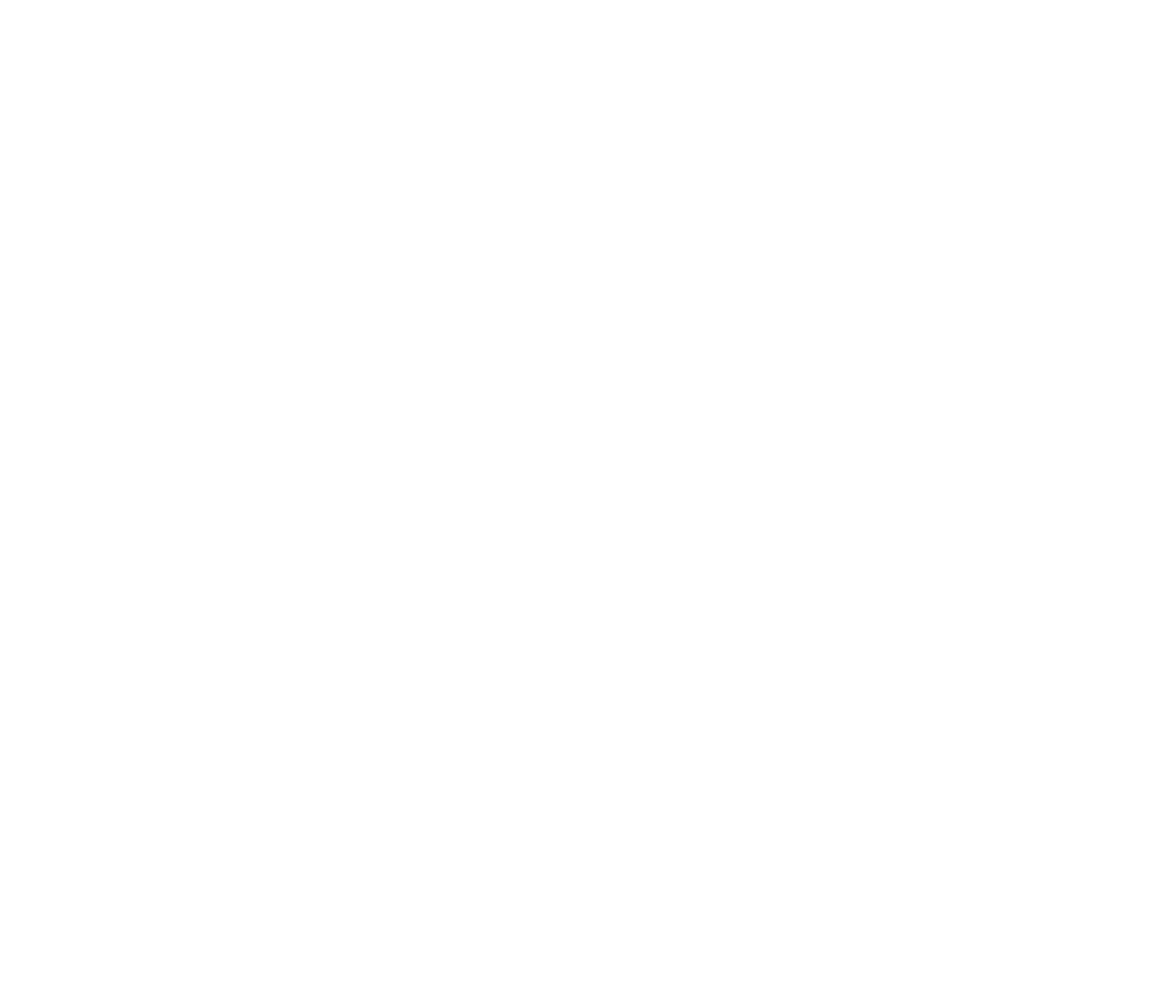
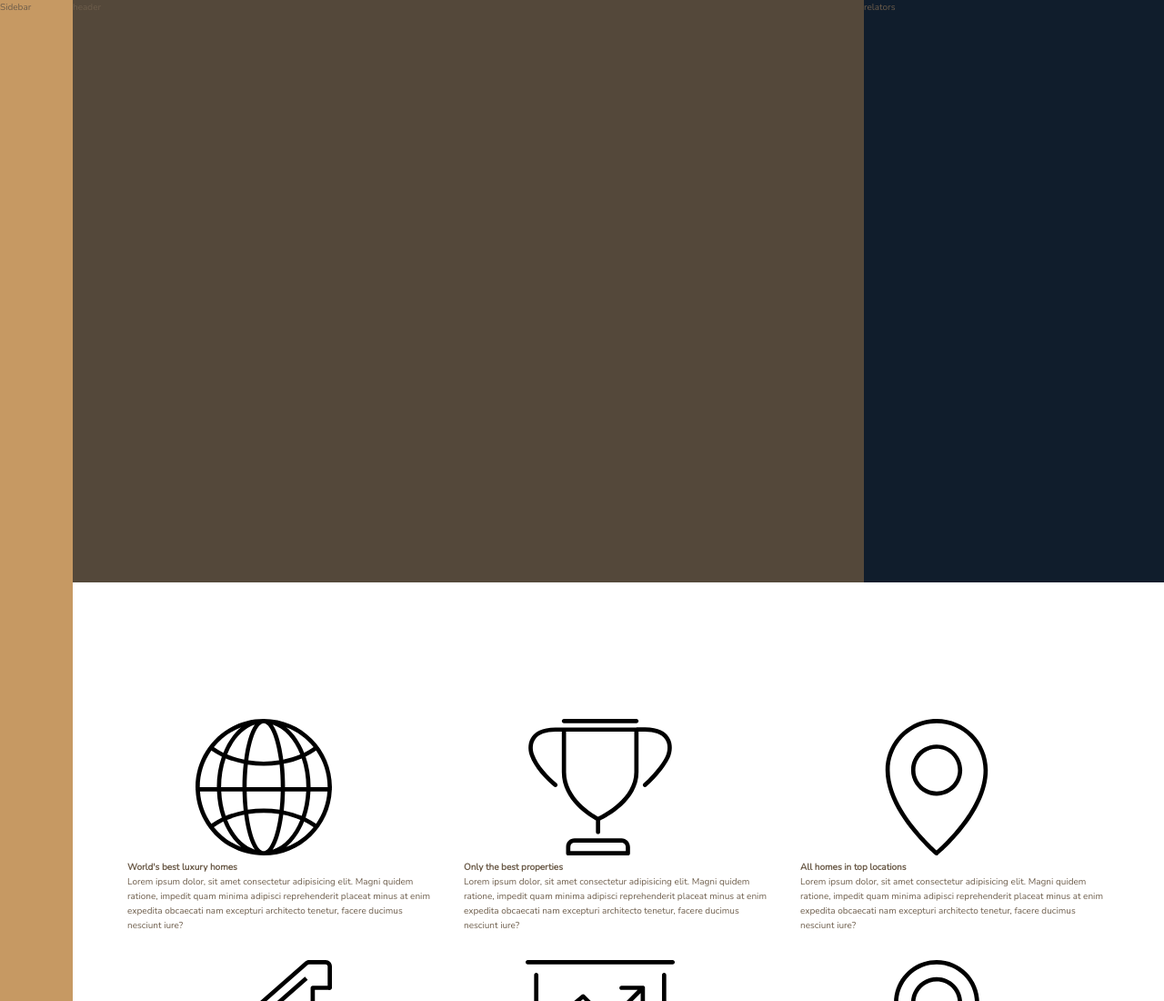
Before and after one commit to vinsonxavier12/nexter, a website: page index.html in a window 1280 px wide. Shown: the top 1100 px of the page at 91% size. Before the commit the page ends 800 px from the top, so only its background shows below. Drawn offline with nearby package versions, Linux system fonts and the light colour scheme; files that its build step writes are made by us from their sources.

Commit message:
Completed container grid layout and progressing to each sections

```diff
--- a/index.html
+++ b/index.html
@@ -1,17 +1,106 @@
 <!DOCTYPE html>
 <html lang="en">
-    <head>
-        <meta charset="UTF-8">
-        <meta name="viewport" content="width=device-width, initial-scale=1.0">
-        <meta http-equiv="X-UA-Compatible" content="ie=edge">
+  <head>
+    <meta charset="UTF-8" />
+    <meta name="viewport" content="width=device-width, initial-scale=1.0" />
+    <meta http-equiv="X-UA-Compatible" content="ie=edge" />
+    <link
+      href="https://fonts.googleapis.com/css?family=Josefin+Sans:300,400,400i|Nunito:300,300i"
+      rel="stylesheet" />
+    <link rel="stylesheet" href="css/style.css" />
+    <link rel="shortcut icon" type="image/png" href="img/favicon.png" />
+    <title>Nexter &mdash; Dev</title>
+  </head>
 
-        <link href="https://fonts.googleapis.com/css?family=Josefin+Sans:300,400,400i|Nunito:300,300i" rel="stylesheet">
-        <link rel="stylesheet" href="css/style.css">
-        <link rel="shortcut icon" type="image/png" href="img/favicon.png">
+  <body class="container">
+    <div class="sidebar">Sidebar</div>
+    <header class="header">header</header>
+    <div class="relators">relators</div>
 
-        <title>nexter &mdash; your home, your freedom</title>
-    </head>
-    <body class="container">
+    <section class="features">
+      <div class="feature">
+        <svg class="feature__icon">
+          <use xlink:href="img/sprite.svg#icon-global"></use>
+        </svg>
+        <h4 class="heading-4">World's best luxury homes</h4>
+        <p class="feature__text">
+          Lorem ipsum dolor, sit amet consectetur adipisicing elit. Magni quidem
+          ratione, impedit quam minima adipisci reprehenderit placeat minus at
+          enim expedita obcaecati nam excepturi architecto tenetur, facere
+          ducimus nesciunt iure?
+        </p>
+      </div>
 
-    </body>
+      <div class="feature">
+        <svg class="feature__icon">
+          <use xlink:href="img/sprite.svg#icon-trophy"></use>
+        </svg>
+        <h4 class="heading-4">Only the best properties</h4>
+        <p class="feature__text">
+          Lorem ipsum dolor, sit amet consectetur adipisicing elit. Magni quidem
+          ratione, impedit quam minima adipisci reprehenderit placeat minus at
+          enim expedita obcaecati nam excepturi architecto tenetur, facere
+          ducimus nesciunt iure?
+        </p>
+      </div>
+
+      <div class="feature">
+        <svg class="feature__icon">
+          <use xlink:href="img/sprite.svg#icon-map-pin"></use>
+        </svg>
+        <h4 class="heading-4">All homes in top locations</h4>
+        <p class="feature__text">
+          Lorem ipsum dolor, sit amet consectetur adipisicing elit. Magni quidem
+          ratione, impedit quam minima adipisci reprehenderit placeat minus at
+          enim expedita obcaecati nam excepturi architecto tenetur, facere
+          ducimus nesciunt iure?
+        </p>
+      </div>
+
+      <div class="feature">
+        <svg class="feature__icon">
+          <use xlink:href="img/sprite.svg#icon-key"></use>
+        </svg>
+        <h4 class="heading-4">New home in one week</h4>
+        <p class="feature__text">
+          Lorem ipsum dolor, sit amet consectetur adipisicing elit. Magni quidem
+          ratione, impedit quam minima adipisci reprehenderit placeat minus at
+          enim expedita obcaecati nam excepturi architecto tenetur, facere
+          ducimus nesciunt iure?
+        </p>
+      </div>
+
+      <div class="feature">
+        <svg class="feature__icon">
+          <use xlink:href="img/sprite.svg#icon-presentation"></use>
+        </svg>
+        <h4 class="heading-4">Top 1% relators</h4>
+        <p class="feature__text">
+          Lorem ipsum dolor, sit amet consectetur adipisicing elit. Magni quidem
+          ratione, impedit quam minima adipisci reprehenderit placeat minus at
+          enim expedita obcaecati nam excepturi architecto tenetur, facere
+          ducimus nesciunt iure?
+        </p>
+      </div>
+
+      <div class="feature">
+        <svg class="feature__icon">
+          <use xlink:href="img/sprite.svg#icon-lock"></use>
+        </svg>
+        <h4 class="heading-4">Secure payments on nexter</h4>
+        <p class="feature__text">
+          Lorem ipsum dolor, sit amet consectetur adipisicing elit. Magni quidem
+          ratione, impedit quam minima adipisci reprehenderit placeat minus at
+          enim expedita obcaecati nam excepturi architecto tenetur, facere
+          ducimus nesciunt iure?
+        </p>
+      </div>
+    </section>
+
+    <div class="story__pictures">pictures</div>
+    <div class="story__content">content</div>
+    <section class="homes">homes</section>
+    <section class="gallery">gallery</section>
+    <footer class="footer">footer</footer>
+  </body>
 </html>
--- a/package.json
+++ b/package.json
@@ -1,11 +1,11 @@
 {
-  "name": "Nexter",
+  "name": "nexter",
   "version": "1.0.0",
   "description": "Nexter webpage",
   "main": "index.js",
   "scripts": {
     "watch:sass": "node-sass sass/main.scss css/style.css -w",
-    "devserver": "live-server",
+    "devserver": "live-server --browser=firefox",
     "start": "npm-run-all --parallel devserver watch:sass",
     "compile:sass": "node-sass sass/main.scss css/style.comp.css",
     "prefix:css": "postcss --use autoprefixer -b 'last 10 versions' css/style.comp.css -o css/style.prefix.css",
--- a/sass/_base.scss
+++ b/sass/_base.scss
@@ -1,15 +1,44 @@
 // COLOR VARIABLES
 $color-primary: #c69963;
-$color-primary-dark: #B28451;
+$color-primary-dark: #b28451;
 
 $color-secondary: #101d2c;
 
 $color-grey-light-1: #f9f7f6;
 $color-grey-light-2: #aaa;
 
-$color-grey-dark-1: #54483A;
-$color-grey-dark-2: #6D5D4B;
+$color-grey-dark-1: #54483a;
+$color-grey-dark-2: #6d5d4b;
 
 // FONT VARIABLES
-$font-primary: 'Nunito', sans-serif;
-$font-display: 'Josefin Sans', sans-serif;
+$font-primary: "Nunito", sans-serif;
+$font-display: "Josefin Sans", sans-serif;
+
+*,
+*::before,
+*::after {
+  margin: 0;
+  padding: 0;
+  box-sizing: inherit;
+}
+
+html {
+  box-sizing: border-box;
+  font-size: 62.5%;
+}
+
+body {
+  font-family: $font-primary;
+  color: $color-grey-dark-2;
+  font-weight: 300;
+  line-height: 1.6;
+}
+
+.container {
+  display: grid;
+  grid-template-rows: 80vh min-content 40vw repeat(3, min-content);
+  grid-template-columns:
+    [sidebar-start] 8rem [sidebar-end full-start] minmax(6rem, 1fr)
+    [center-start] repeat(8, [col-start] minmax(min-content, 14rem) [col-end])
+    [center-end] minmax(6rem, 1fr) [full-end];
+}
--- a/sass/_features.scss
+++ b/sass/_features.scss
@@ -0,0 +1,7 @@
+.features {
+  grid-column: center-start / center-end;
+  margin: 15rem 0;
+  display: grid;
+  grid-template-columns: repeat(3, 1fr);
+  gap: 3rem;
+}
--- a/sass/_footer.scss
+++ b/sass/_footer.scss
@@ -0,0 +1,4 @@
+.footer {
+  background-color: $color-secondary;
+  grid-column: full-start / full-end;
+}
--- a/sass/_gallery.scss
+++ b/sass/_gallery.scss
@@ -0,0 +1,4 @@
+.gallery {
+  background-color: $color-grey-dark-1;
+  grid-column: full-start / full-end;
+}
--- a/sass/_header.scss
+++ b/sass/_header.scss
@@ -0,0 +1,4 @@
+.header {
+  background-color: $color-grey-dark-1;
+  grid-column: full-start / col-end 6;
+}
--- a/sass/_homes.scss
+++ b/sass/_homes.scss
@@ -0,0 +1,4 @@
+.homes {
+  background-color: $color-secondary;
+  grid-column: center-start / center-end;
+}
--- a/sass/_realtors.scss
+++ b/sass/_realtors.scss
@@ -0,0 +1,4 @@
+.relators {
+  background-color: $color-secondary;
+  grid-column: col-start 7 / full-end;
+}
--- a/sass/_sidebar.scss
+++ b/sass/_sidebar.scss
@@ -0,0 +1,5 @@
+.sidebar {
+  background-color: $color-primary;
+  grid-column: sidebar-start / sidebar-end;
+  grid-row: 1 / -1;
+}
--- a/sass/_story.scss
+++ b/sass/_story.scss
@@ -0,0 +1,11 @@
+.story {
+  &__pictures {
+    background-color: $color-primary;
+    grid-column: full-start / col-end 4;
+  }
+
+  &__content {
+    background-color: $color-grey-light-1;
+    grid-column: col-start 5 / full-end;
+  }
+}
```
Also changed, not shown: css/style.css (added).
